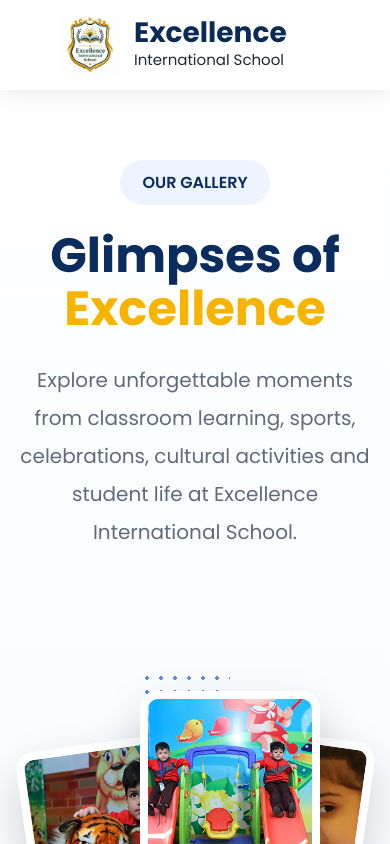
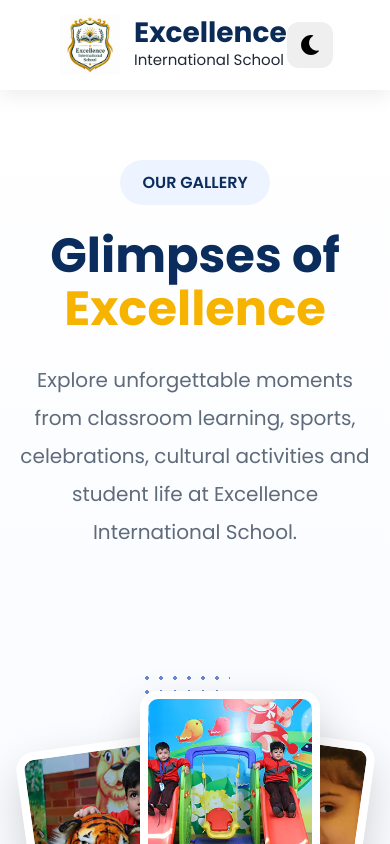
Before and after one commit to Abhimanyu2001/DETTROIN-INT-Rahul-Website, a React (Vite) app: page /gallery in a window 390 px wide. Shown: the top 844 px of the page. Built offline with nearby package versions, Linux system fonts and the light colour scheme.

Commit message:
Theme Switcher Button Implemented

```diff
--- a/src/components/Nav.jsx
+++ b/src/components/Nav.jsx
@@ -3,6 +3,7 @@
 import { FaChevronDown, FaArrowRight } from "react-icons/fa";
 import logo from "../assets/school.png";
 import { NavLink } from "react-router-dom";
+import ThemeToggle from "./ThemeToggle";
 
 function Nav() {
   return (
@@ -60,11 +61,14 @@
         </nav>
 
         {/* Button */}
+    <div className="nav-actions">
+      <ThemeToggle />
 
-        <NavLink to="/enquiry" className="enquire-btn">
-          Enquire Now
-          <FaArrowRight />
-        </NavLink>
+      <NavLink to="/enquiry" className="enquire-btn">
+        Enquire Now
+        <FaArrowRight />
+      </NavLink>
+    </div>
 
       </div>
     </header>
--- /dev/null
+++ b/src/components/ThemeToggle.jsx
@@ -0,0 +1,37 @@
+import { useEffect, useState } from "react";
+import "../styles/ThemeToggle.css";
+import { FaMoon, FaSun } from "react-icons/fa";
+
+
+function ThemeToggle () {
+
+const [darkMode, setDarkMode] = useState(
+  localStorage.getItem("theme") === "dark"
+);
+
+useEffect(() => {
+
+  if(darkMode) {
+    document.body.classList.add("dark-theme");
+    localStorage.setItem("theme", "dark")
+  } else {
+    document.body.classList.remove("dark-theme");
+    localStorage.setItem("theme", "light");
+  }
+
+},
+ [darkMode]);
+
+ return (
+     <button
+  className="theme-toggle"
+  onClick={() => setDarkMode(!darkMode)}
+>
+  {darkMode ? <FaSun size={20} /> : <FaMoon size={20} />}
+</button>
+
+ )
+
+}
+
+export default ThemeToggle;
--- a/src/styles/Nav.css
+++ b/src/styles/Nav.css
@@ -146,6 +146,34 @@
     color:#fff;
 }
 
+/* Right Side */
+
+.nav-actions{
+    display:flex;
+    align-items:center;
+    gap:16px;
+}
+
+/* Theme Toggle */
+
+.theme-toggle{
+    width:46px;
+    height:46px;
+    border:none;
+    outline:none;
+    border-radius:12px;
+    display:flex;
+    align-items:center;
+    justify-content:center;
+    cursor:pointer;
+    transition:.3s;
+}
+
+.theme-toggle:hover{
+    transform:scale(1.05);
+}
+
+
 /* Responsive */
 
 @media(max-width:1200px){
@@ -161,27 +189,24 @@
 @media(max-width:992px){
 
 .nav-links{
-
-display:none;
-
+    display:none;
 }
 
 .enquire-btn{
+    display:none;
+}
 
-display:none;
-
+.nav-actions{
+    display:flex;
+    align-items:center;
 }
 
 .logo-text h2{
-
-font-size:28px;
-
+    font-size:28px;
 }
 
 .logo-text span{
-
-font-size:15px;
-
+    font-size:15px;
 }
 
 }
--- /dev/null
+++ b/src/styles/ThemeToggle.css
@@ -0,0 +1,151 @@
+.theme-toggle{
+
+width:46px;
+
+height:46px;
+
+border-radius:12px;
+
+transition:.3s;
+
+}
+
+.theme-toggle:hover{
+
+transform:scale(1.05);
+
+}
+
+body{
+
+background:#eef2f6;
+
+transition:.35s;
+
+}
+
+/* DARK MODE */
+
+body.dark-theme{
+
+background:#121212;
+
+color:white;
+
+}
+
+/* Navbar */
+
+body.dark-theme .navbar{
+
+background:#181818 !important;
+
+border-bottom:1px solid #333;
+
+}
+
+body.dark-theme .navbar-brand{
+
+color:white !important;
+
+}
+
+body.dark-theme .nav-link{
+
+color:#ddd;
+
+}
+
+body.dark-theme .nav-link:hover{
+
+color:#4da3ff;
+
+}
+
+body.dark-theme .nav-link.active{
+
+color:#4da3ff;
+
+}
+
+body.dark-theme .btn-light{
+
+background:#222;
+
+border-color:#444;
+
+color:white;
+
+}
+
+/* Login */
+
+body.dark-theme .btn-primary{
+
+background:#2563eb;
+
+}
+
+/* Cards */
+
+body.dark-theme .car-card{
+
+background:#1c1c1c;
+
+color:white;
+
+}
+
+body.dark-theme .spec-card{
+
+background:#262626;
+
+border:1px solid #333;
+
+}
+
+body.dark-theme table td{
+
+border-color:#333;
+
+color:#ddd;
+
+}
+
+body.dark-theme h1{
+
+color:white;
+
+}
+
+body.dark-theme .price{
+
+color:#4da3ff;
+
+}
+
+body.dark-theme .dropdown-menu{
+
+background:#222;
+
+}
+
+body.dark-theme .dropdown-item{
+
+color:white;
+
+}
+
+body.dark-theme .dropdown-item:hover{
+
+background:#333;
+
+}
+
+body.dark-theme footer{
+
+background:#181818;
+
+color:#ddd;
+
+}
```
